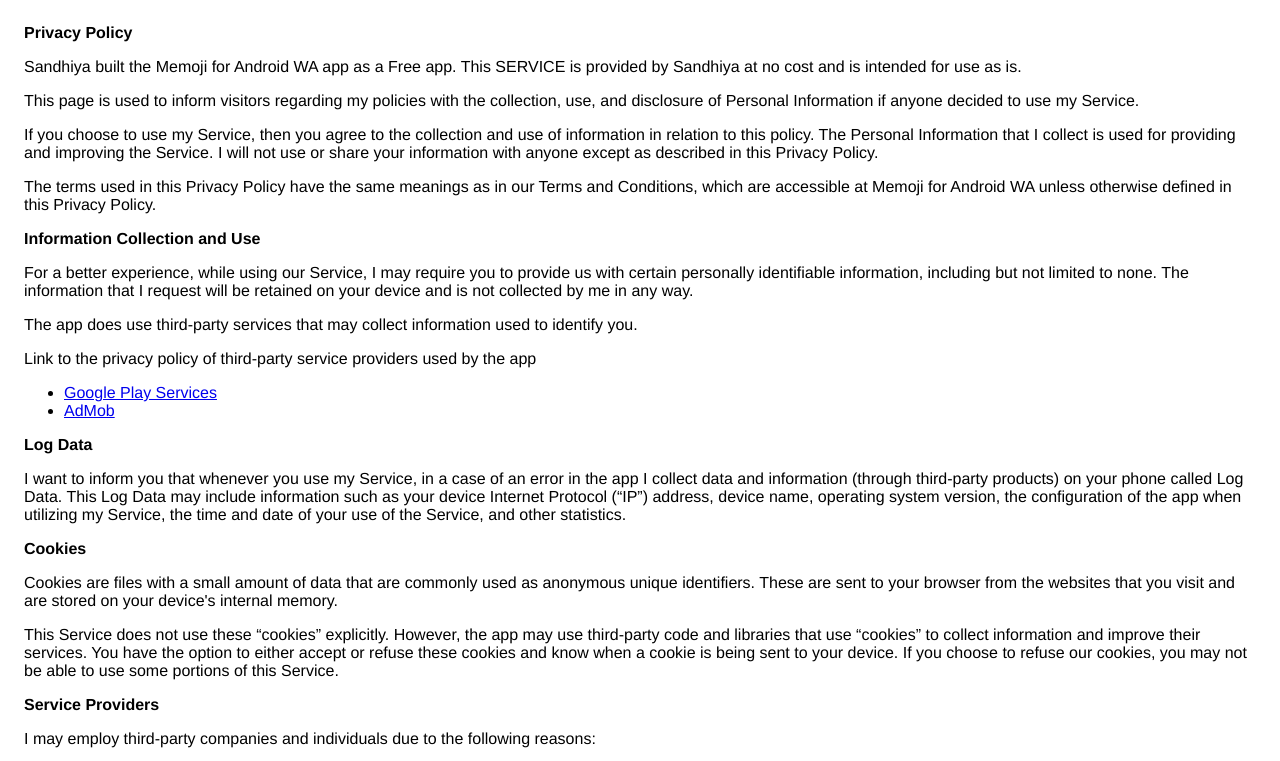
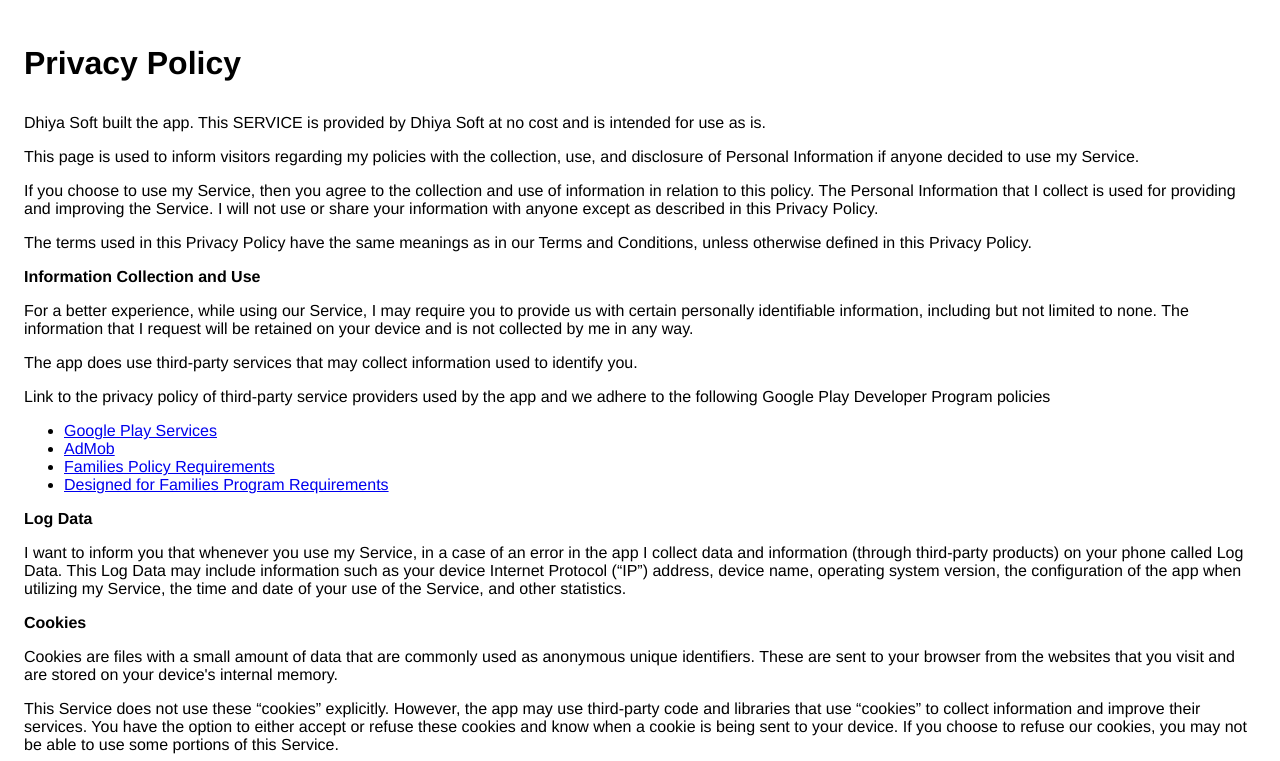
Before and after one commit to dhiyasoft/dhiyasoft.github.io, a plain HTML site: page privacy-policy.html in a window 1280 px wide. Shown: the top 761 px of the page. Drawn offline with Linux system fonts and the light colour scheme.

Commit message:
Updated policies links

```diff
--- a/privacy-policy.html
+++ b/privacy-policy.html
@@ -7,10 +7,9 @@
       <style> body { font-family: 'Helvetica Neue', Helvetica, Arial, sans-serif; padding:1em; } </style>
     </head>
     <body>
-    <strong>Privacy Policy</strong> <p>
-                  Sandhiya built the Memoji for Android WA app as
-                  a Free app. This SERVICE is provided by
-                  Sandhiya at no cost and is intended for use as
+        <h1><strong>Privacy Policy</strong> <p></h1>
+                  Dhiya Soft built the app. This SERVICE is provided by
+                  Dhiya Soft at no cost and is intended for use as
                   is.
                 </p> <p>
                   This page is used to inform visitors regarding my
@@ -24,8 +23,7 @@
                   anyone except as described in this Privacy Policy.
                 </p> <p>
                   The terms used in this Privacy Policy have the same meanings
-                  as in our Terms and Conditions, which are accessible at
-                  Memoji for Android WA unless otherwise defined in this Privacy Policy.
+                  as in our Terms and Conditions, unless otherwise defined in this Privacy Policy.
                 </p> <p><strong>Information Collection and Use</strong></p> <p>
                   For a better experience, while using our Service, I
                   may require you to provide us with certain personally
@@ -36,8 +34,11 @@
                     information used to identify you.
                   </p> <p>
                     Link to the privacy policy of third-party service providers used
-                    by the app
-                  </p> <ul><li><a href="https://www.google.com/policies/privacy/" target="_blank" rel="noopener noreferrer">Google Play Services</a></li><li><a href="https://support.google.com/admob/answer/6128543?hl=en" target="_blank" rel="noopener noreferrer">AdMob</a></li><!----><!----><!----><!----><!----><!----><!----><!----><!----><!----><!----><!----><!----><!----><!----><!----><!----><!----><!----><!----><!----><!----><!----><!----><!----><!----></ul></div> <p><strong>Log Data</strong></p> <p>
+                    by the app and we adhere to the following Google Play Developer Program policies
+                  </p> <ul><li><a href="https://www.google.com/policies/privacy/" target="_blank" rel="noopener noreferrer">Google Play Services</a></li><li><a href="https://support.google.com/admob/answer/6128543?hl=en" target="_blank" rel="noopener noreferrer">AdMob</a></li>
+        <li><a href="https://support.google.com/googleplay/android-developer/answer/9893335#families-policy" target="_blank" rel="noopener noreferrer">Families Policy Requirements</a></li>
+        <li><a href="https://play.google.com/console/about/programs/families/" target="_blank" rel="noopener noreferrer">Designed for Families Program Requirements</a></li>
+        <!----><!----><!----><!----><!----><!----><!----><!----><!----><!----><!----><!----><!----><!----><!----><!----><!----><!----><!----><!----><!----><!----><!----><!----><!----><!----></ul></div> <p><strong>Log Data</strong></p> <p>
                   I want to inform you that whenever you
                   use my Service, in a case of an error in the app
                   I collect data and information (through third-party
```
